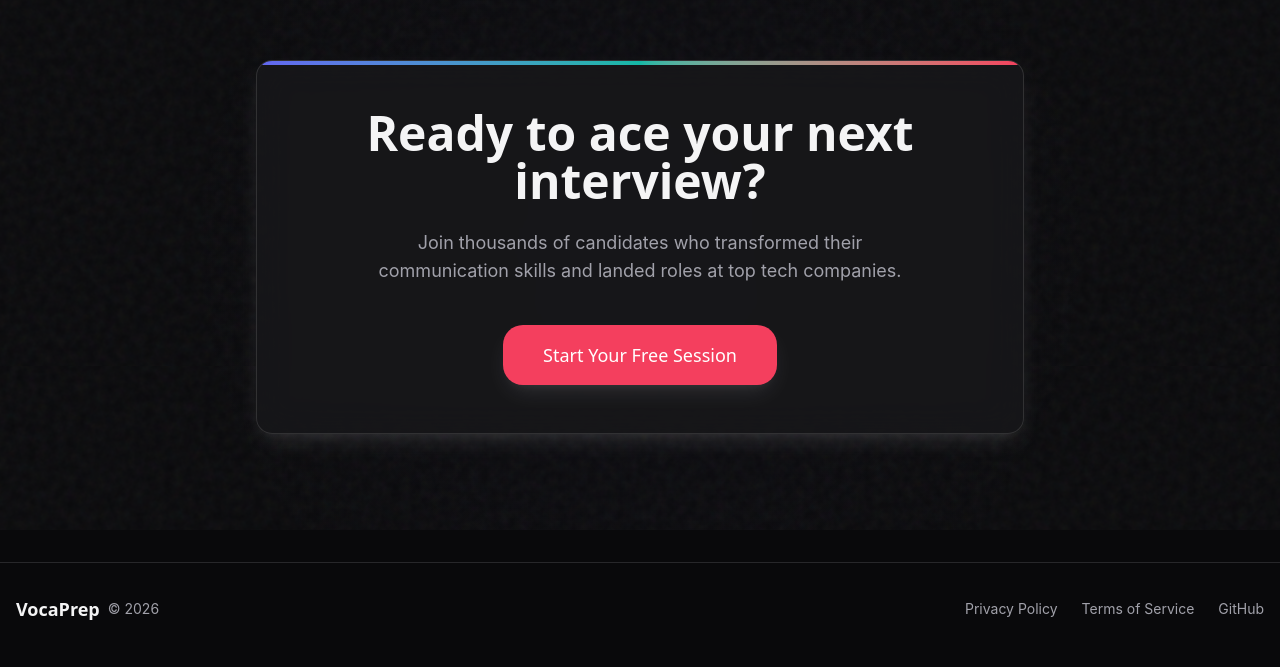
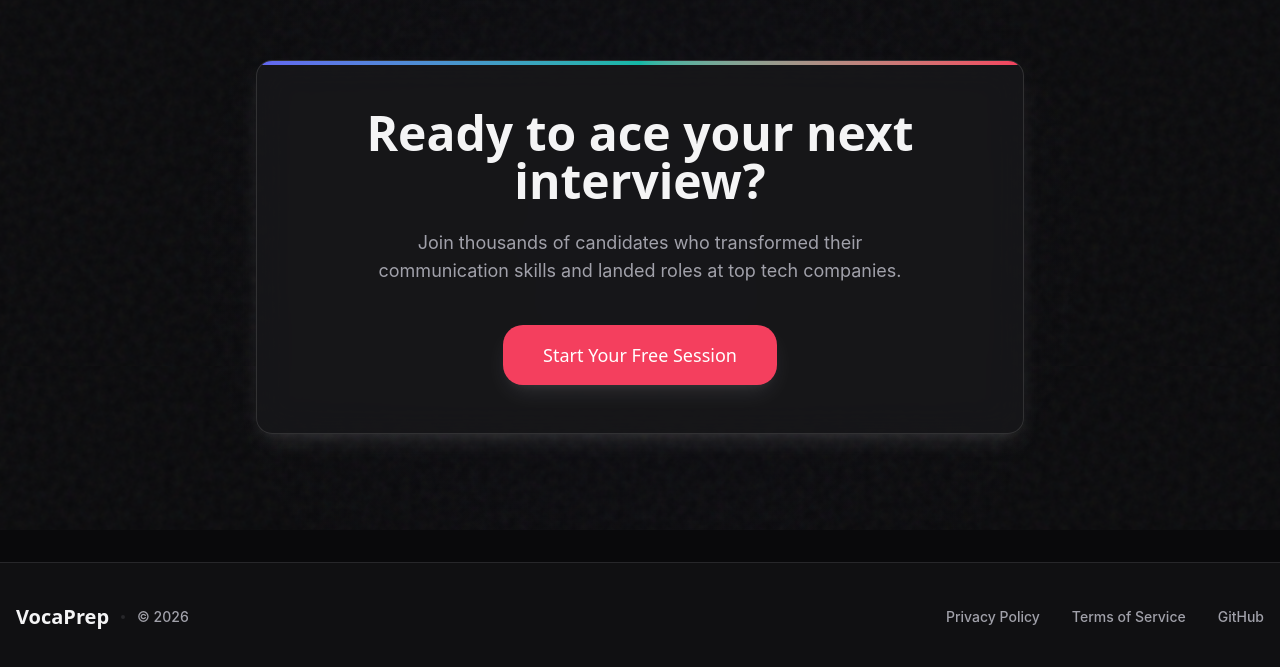
Before and after one commit to nzaman7878/VocaPrep-AI-Powered-Interview-Fluency-Coach, a React (Vite) app in the folder client/: page / in a window 1280 px wide. Shown: the part 2226-2893 px from the top of the page. Built offline with nearby package versions, Linux system fonts and the light colour scheme; no server answers.

Commit message:
style(layout): polish navbar and footer with glass effects and hover transitions

```diff
--- a/client/src/components/layout/Footer.jsx
+++ b/client/src/components/layout/Footer.jsx
@@ -2,27 +2,33 @@ import { Link } from 'react-router-dom';
 
 export const Footer = () => {
   return (
-    <footer className="w-full bg-background border-t border-surface-elevated py-8 mt-auto z-20">
-      <div className="container mx-auto px-4 flex flex-col md:flex-row justify-between items-center gap-4">
-        <div className="flex items-center gap-2 text-text-muted">
-          <span className="font-display font-bold text-lg text-text-primary">VocaPrep</span>
-          <span className="text-sm">© {new Date().getFullYear()}</span>
+    <footer className="w-full bg-surface/50 backdrop-blur-xl border-t border-surface-elevated py-10 mt-auto z-20 transition-all duration-300">
+      <div className="container mx-auto px-4 flex flex-col md:flex-row justify-between items-center gap-6">
+        <div className="flex items-center gap-3 text-text-muted">
+          <Link to="/" className="flex items-center gap-2 group">
+            <span className="font-display font-bold text-xl text-text-primary group-hover:text-primary transition-colors">VocaPrep</span>
+          </Link>
+          <span className="w-1 h-1 rounded-full bg-surface-elevated" />
+          <span className="text-sm font-medium">© {new Date().getFullYear()}</span>
         </div>
 
-        <div className="flex items-center gap-6 text-sm text-text-muted">
-          <Link to="/privacy" className="hover:text-text-primary transition-colors">
+        <div className="flex items-center gap-8 text-sm font-medium text-text-muted">
+          <Link to="/privacy" className="hover:text-primary transition-colors relative group py-1">
             Privacy Policy
+            <span className="absolute bottom-0 left-0 w-0 h-[2px] bg-primary transition-all duration-300 group-hover:w-full rounded-full" />
           </Link>
-          <Link to="/terms" className="hover:text-text-primary transition-colors">
+          <Link to="/terms" className="hover:text-primary transition-colors relative group py-1">
             Terms of Service
+            <span className="absolute bottom-0 left-0 w-0 h-[2px] bg-primary transition-all duration-300 group-hover:w-full rounded-full" />
           </Link>
           <a
             href="https://github.com"
             target="_blank"
             rel="noreferrer"
-            className="hover:text-text-primary transition-colors"
+            className="hover:text-primary transition-colors relative group py-1"
           >
             GitHub
+            <span className="absolute bottom-0 left-0 w-0 h-[2px] bg-primary transition-all duration-300 group-hover:w-full rounded-full" />
           </a>
         </div>
       </div>
--- a/client/src/components/layout/Navbar.jsx
+++ b/client/src/components/layout/Navbar.jsx
@@ -171,8 +171,8 @@ export const Navbar = () => {
               <path d="M12 2v20M17 5v14M7 5v14M22 10v4M2 10v4" />
             </svg>
           </div>
-          <span className="font-display font-bold text-2xl tracking-tight text-text-primary">
-            Voca<span className="text-primary">Prep</span>
+          <span className="font-display font-bold text-2xl tracking-tight text-text-primary group-hover:text-primary transition-colors duration-300">
+            Voca<span className="text-primary group-hover:text-secondary transition-colors duration-300">Prep</span>
           </span>
         </Link>
 
@@ -199,7 +199,7 @@ export const Navbar = () => {
           {isAuthenticated ? (
             <div className="flex items-center gap-6">
               <Link to="/role-selection">
-                <Button variant="primary" size="sm" className="shadow-lg shadow-primary/20 flex items-center gap-2 rounded-full px-5">
+                <Button variant="primary" size="sm" className="shadow-lg shadow-primary/20 hover:shadow-primary/40 transition-all flex items-center gap-2 rounded-full px-5">
                   <Mic className="w-4 h-4" />
                   <span>Practice Now</span>
                 </Button>
@@ -215,7 +215,7 @@ export const Navbar = () => {
                 </Button>
               </Link>
               <Link to="/register">
-                <Button variant="primary" size="sm" className="shadow-lg shadow-primary/20 rounded-full px-6 font-semibold">
+                <Button variant="primary" size="sm" className="shadow-lg shadow-primary/20 hover:shadow-primary/40 transition-all rounded-full px-6 font-semibold">
                   Get Started
                 </Button>
               </Link>
```
